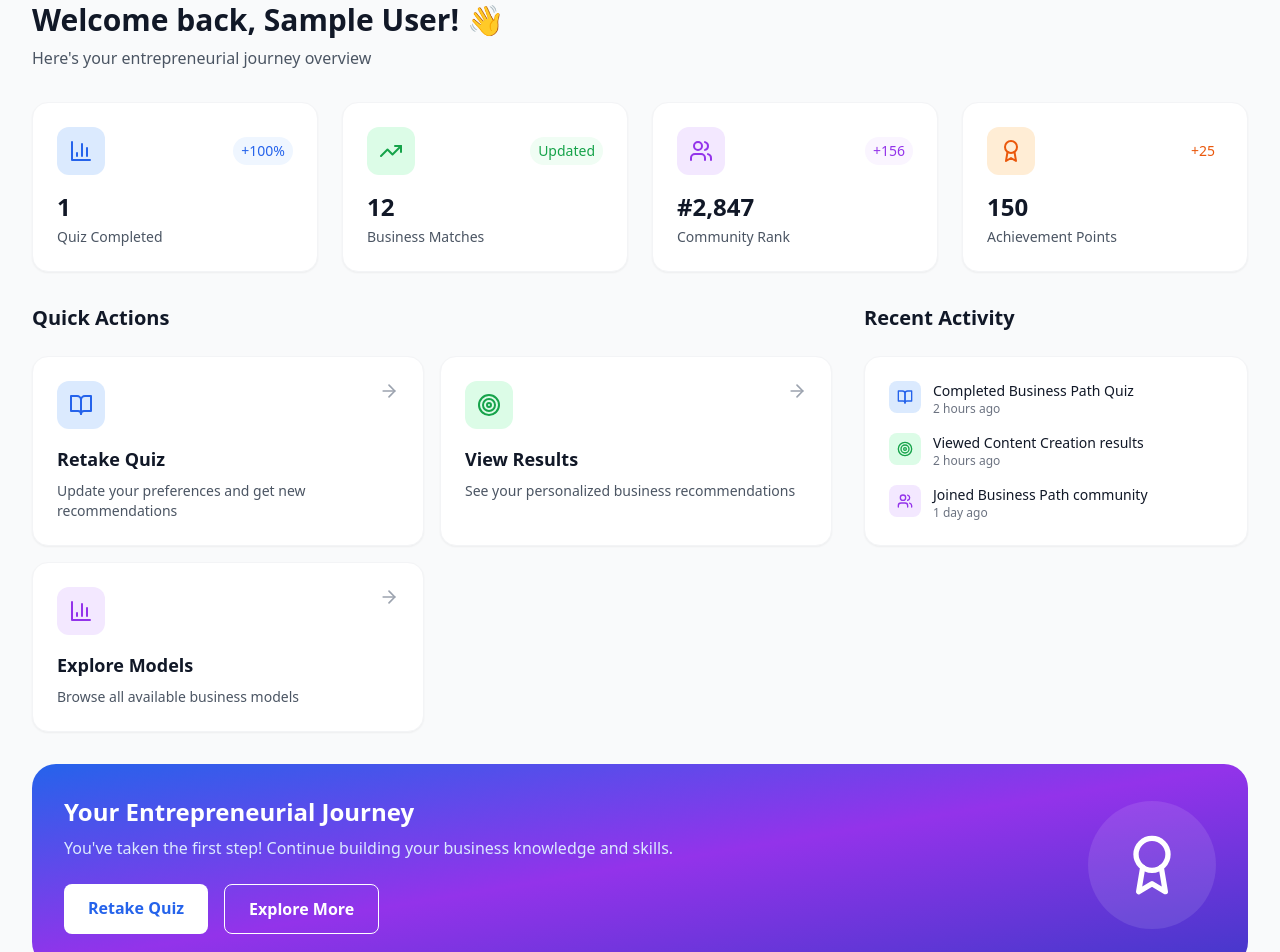
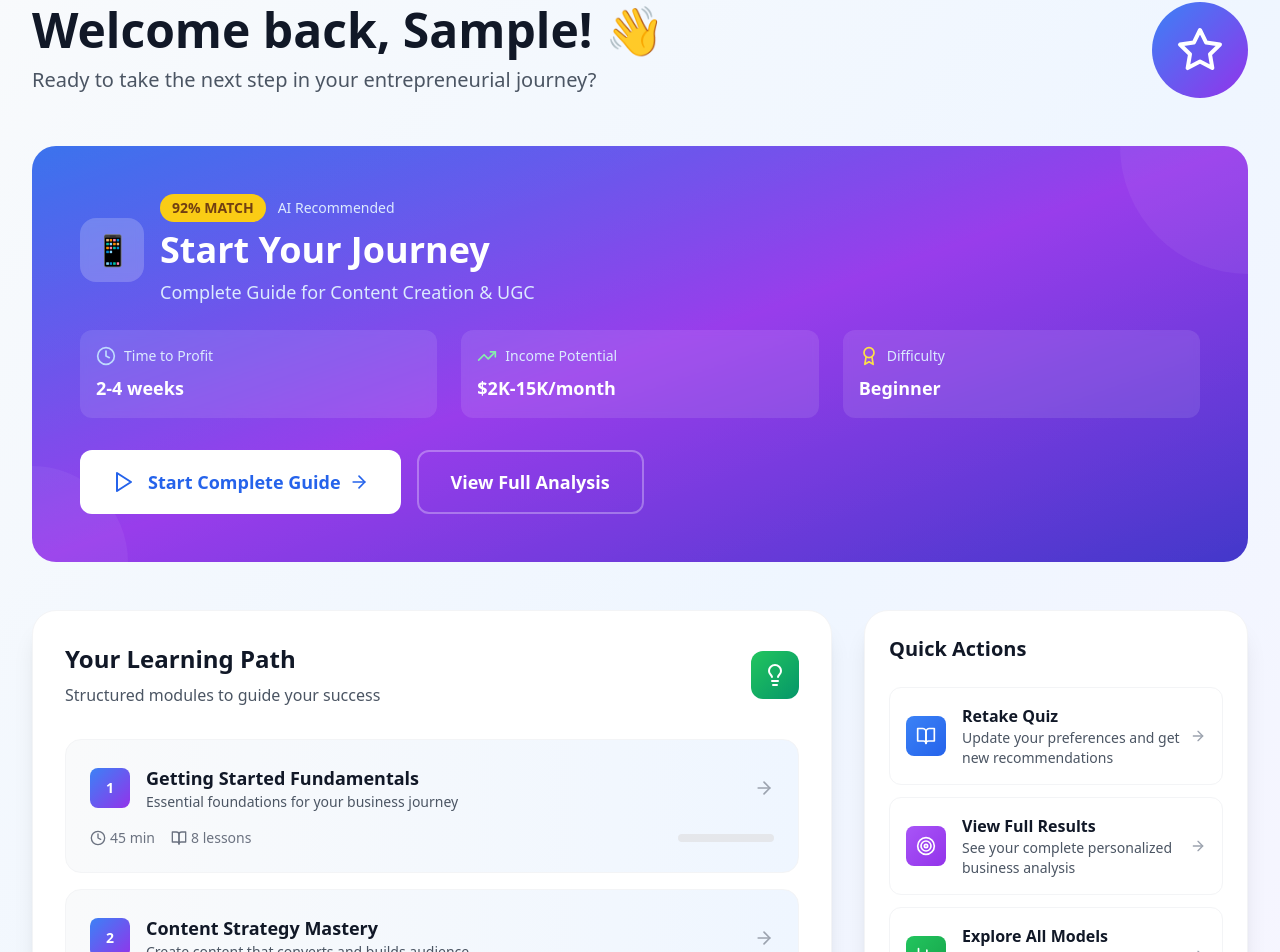
Before and after one commit to mittins2202/BizModelAI2, a React (Vite) app: page /dashboard in a window 1280 px wide. Shown: the part 95-1047 px from the top of the page. Built offline with nearby package versions, Linux system fonts and the light colour scheme; no server answers; sample sign-in values are in the browser's storage.

Commit message:
Revamp Dashboard Page

```diff
--- a/src/pages/Dashboard.tsx
+++ b/src/pages/Dashboard.tsx
@@ -1,40 +1,62 @@
 import React from 'react';
 import { motion } from 'framer-motion';
-import { BarChart3, TrendingUp, Users, Award, Calendar, ArrowRight, BookOpen, Target } from 'lucide-react';
+import {
+  ArrowRight,
+  BookOpen,
+  Target,
+  BarChart3,
+  Clock,
+  TrendingUp,
+  Zap,
+  Star,
+  CheckCircle,
+  Play,
+  Award,
+  Users,
+  Calendar,
+  Lightbulb
+} from 'lucide-react';
 import { useAuth } from '../contexts/AuthContext';
 import { Link } from 'react-router-dom';
 
 const Dashboard: React.FC = () => {
   const { user } = useAuth();
 
-  const stats = [
+  // Mock data for recommended business model - in real app this would come from quiz results
+  const recommendedBusiness = {
+    name: "Content Creation & UGC",
+    description: "Create engaging content and user-generated content for brands",
+    fitScore: 92,
+    timeToProfit: "2-4 weeks",
+    potentialIncome: "$2K-15K/month",
+    difficulty: "Beginner",
+    icon: "📱"
+  };
+
+  const quickActions = [
     {
-      icon: BarChart3,
-      label: 'Quiz Completed',
-      value: '1',
-      change: '+100%',
-      color: 'blue'
+      title: 'Retake Quiz',
+      description: 'Update your preferences and get new recommendations',
+      href: '/quiz',
+      icon: BookOpen,
+      color: 'blue',
+      gradient: 'from-blue-500 to-blue-600'
     },
     {
-      icon: TrendingUp,
-      label: 'Business Matches',
-      value: '12',
-      change: 'Updated',
-      color: 'green'
+      title: 'View Full Results',
+      description: 'See your complete personalized business analysis',
+      href: '/results',
+      icon: Target,
+      color: 'purple',
+      gradient: 'from-purple-500 to-purple-600'
     },
     {
-      icon: Users,
-      label: 'Community Rank',
-      value: '#2,847',
-      change: '+156',
-      color: 'purple'
-    },
-    {
-      icon: Award,
-      label: 'Achievement Points',
-      value: '150',
-      change: '+25',
-      color: 'orange'
+      title: 'Explore All Models',
+      description: 'Browse our complete business model database',
+      href: '/explore',
+      icon: BarChart3,
+      color: 'green',
+      gradient: 'from-green-500 to-green-600'
     }
   ];
 
@@ -59,111 +81,231 @@ const Dashboard: React.FC = () => {
     }
   ];
 
-  const quickActions = [
+  const learningModules = [
     {
-      title: 'Retake Quiz',
-      description: 'Update your preferences and get new recommendations',
-      href: '/quiz',
-      icon: BookOpen,
-      color: 'blue'
+      title: "Getting Started Fundamentals",
+      description: "Essential foundations for your business journey",
+      progress: 0,
+      duration: "45 min",
+      lessons: 8
     },
     {
-      title: 'View Results',
-      description: 'See your personalized business recommendations',
-      href: '/results',
-      icon: Target,
-      color: 'green'
+      title: "Content Strategy Mastery",
+      description: "Create content that converts and builds audience",
+      progress: 0,
+      duration: "2.5 hours",
+      lessons: 12
     },
     {
-      title: 'Explore Models',
-      description: 'Browse all available business models',
-      href: '/explore',
-      icon: BarChart3,
-      color: 'purple'
+      title: "Monetization Strategies",
+      description: "Turn your content into consistent income streams",
+      progress: 0,
+      duration: "1.8 hours",
+      lessons: 10
     }
   ];
 
   return (
-    <div className="min-h-screen bg-gray-50">
+    <div className="min-h-screen bg-gradient-to-br from-slate-50 via-blue-50 to-purple-50">
       <div className="max-w-7xl mx-auto px-4 sm:px-6 lg:px-8 py-8">
-        {/* Header */}
+        {/* Welcome Header */}
         <motion.div
           initial={{ opacity: 0, y: 20 }}
           animate={{ opacity: 1, y: 0 }}
           transition={{ duration: 0.6 }}
-          className="mb-8"
+          className="mb-12"
         >
-          <h1 className="text-3xl font-bold text-gray-900 mb-2">
-            Welcome back, {user?.name}! 👋
+          <div className="flex items-center justify-between">
+            <div>
+              <h1 className="text-4xl md:text-5xl font-bold text-gray-900 mb-3">
+                Welcome back, {user?.name?.split(' ')[0]}! 👋
               </h1>
-          <p className="text-gray-600">
-            Here's your entrepreneurial journey overview
+              <p className="text-xl text-gray-600">
+                Ready to take the next step in your entrepreneurial journey?
               </p>
+            </div>
+            <div className="hidden lg:block">
+              <div className="w-24 h-24 bg-gradient-to-br from-blue-500 to-purple-600 rounded-full flex items-center justify-center">
+                <Star className="h-12 w-12 text-white" />
+              </div>
+            </div>
+          </div>
         </motion.div>
 
-        {/* Stats Grid */}
+        {/* Start Your Journey - Main CTA */}
+        <motion.div
+          initial={{ opacity: 0, y: 30 }}
+          animate={{ opacity: 1, y: 0 }}
+          transition={{ duration: 0.8, delay: 0.2 }}
+          className="mb-12"
+        >
+          <div className="relative bg-gradient-to-br from-blue-600 via-purple-600 to-indigo-700 rounded-3xl p-8 md:p-12 overflow-hidden">
+            {/* Background decoration */}
+            <div className="absolute inset-0 bg-gradient-to-br from-white/10 to-transparent"></div>
+            <div className="absolute top-0 right-0 w-64 h-64 bg-white/5 rounded-full -translate-y-32 translate-x-32"></div>
+            <div className="absolute bottom-0 left-0 w-48 h-48 bg-white/5 rounded-full translate-y-24 -translate-x-24"></div>
+
+            <div className="relative z-10">
+              <div className="flex items-center mb-6">
+                <div className="w-16 h-16 bg-white/20 backdrop-blur-sm rounded-2xl flex items-center justify-center mr-4">
+                  <span className="text-3xl">{recommendedBusiness.icon}</span>
+                </div>
+                <div>
+                  <div className="flex items-center mb-2">
+                    <span className="bg-yellow-400 text-yellow-900 px-3 py-1 rounded-full text-sm font-bold mr-3">
+                      {recommendedBusiness.fitScore}% MATCH
+                    </span>
+                    <span className="text-blue-100 text-sm font-medium">AI Recommended</span>
+                  </div>
+                  <h2 className="text-3xl md:text-4xl font-bold text-white mb-2">
+                    Start Your Journey
+                  </h2>
+                  <p className="text-blue-100 text-lg">
+                    Complete Guide for {recommendedBusiness.name}
+                  </p>
+                </div>
+              </div>
+
+              <div className="grid md:grid-cols-3 gap-6 mb-8">
+                <div className="bg-white/10 backdrop-blur-sm rounded-xl p-4">
+                  <div className="flex items-center mb-2">
+                    <Clock className="h-5 w-5 text-blue-200 mr-2" />
+                    <span className="text-blue-100 text-sm font-medium">Time to Profit</span>
+                  </div>
+                  <div className="text-white font-bold text-lg">{recommendedBusiness.timeToProfit}</div>
+                </div>
+                <div className="bg-white/10 backdrop-blur-sm rounded-xl p-4">
+                  <div className="flex items-center mb-2">
+                    <TrendingUp className="h-5 w-5 text-green-300 mr-2" />
+                    <span className="text-blue-100 text-sm font-medium">Income Potential</span>
+                  </div>
+                  <div className="text-white font-bold text-lg">{recommendedBusiness.potentialIncome}</div>
+                </div>
+                <div className="bg-white/10 backdrop-blur-sm rounded-xl p-4">
+                  <div className="flex items-center mb-2">
+                    <Award className="h-5 w-5 text-yellow-300 mr-2" />
+                    <span className="text-blue-100 text-sm font-medium">Difficulty</span>
+                  </div>
+                  <div className="text-white font-bold text-lg">{recommendedBusiness.difficulty}</div>
+                </div>
+              </div>
+
+              <div className="flex flex-col sm:flex-row gap-4">
+                <button className="group bg-white text-blue-600 px-8 py-4 rounded-xl font-bold text-lg hover:bg-blue-50 transition-all duration-300 transform hover:scale-[1.02] flex items-center justify-center">
+                  <Play className="h-6 w-6 mr-3" />
+                  Start Complete Guide
+                  <ArrowRight className="h-5 w-5 ml-2 group-hover:translate-x-1 transition-transform" />
+                </button>
+                <Link
+                  to="/results"
+                  className="border-2 border-white/30 text-white px-8 py-4 rounded-xl font-bold text-lg hover:bg-white/10 transition-all duration-300 flex items-center justify-center"
+                >
+                  View Full Analysis
+                </Link>
+              </div>
+            </div>
+          </div>
+        </motion.div>
+
+        <div className="grid grid-cols-1 lg:grid-cols-3 gap-8">
+          {/* Learning Path */}
           <motion.div
             initial={{ opacity: 0, y: 20 }}
             animate={{ opacity: 1, y: 0 }}
-          transition={{ duration: 0.6, delay: 0.1 }}
-          className="grid grid-cols-1 md:grid-cols-2 lg:grid-cols-4 gap-6 mb-8"
+            transition={{ duration: 0.6, delay: 0.3 }}
+            className="lg:col-span-2"
           >
-          {stats.map((stat, index) => (
+            <div className="bg-white rounded-3xl shadow-xl border border-gray-100 p-8">
+              <div className="flex items-center justify-between mb-8">
+                <div>
+                  <h2 className="text-2xl font-bold text-gray-900 mb-2">Your Learning Path</h2>
+                  <p className="text-gray-600">Structured modules to guide your success</p>
+                </div>
+                <div className="w-12 h-12 bg-gradient-to-br from-green-500 to-emerald-600 rounded-xl flex items-center justify-center">
+                  <Lightbulb className="h-6 w-6 text-white" />
+                </div>
+              </div>
+
+              <div className="space-y-4">
+                {learningModules.map((module, index) => (
                   <div
                     key={index}
-              className="bg-white rounded-2xl p-6 shadow-sm border border-gray-100 hover:shadow-md transition-shadow"
+                    className="group bg-gradient-to-r from-gray-50 to-blue-50 rounded-2xl p-6 hover:from-blue-50 hover:to-purple-50 transition-all duration-300 cursor-pointer border border-gray-100 hover:border-blue-200"
                   >
                     <div className="flex items-center justify-between mb-4">
-                <div className={`w-12 h-12 bg-${stat.color}-100 rounded-xl flex items-center justify-center`}>
-                  <stat.icon className={`h-6 w-6 text-${stat.color}-600`} />
+                      <div className="flex items-center">
+                        <div className="w-10 h-10 bg-gradient-to-br from-blue-500 to-purple-600 rounded-lg flex items-center justify-center mr-4">
+                          <span className="text-white font-bold text-sm">{index + 1}</span>
                         </div>
-                <span className={`text-sm font-medium text-${stat.color}-600 bg-${stat.color}-50 px-2 py-1 rounded-full`}>
-                  {stat.change}
+                        <div>
+                          <h3 className="text-lg font-bold text-gray-900 group-hover:text-blue-600 transition-colors">
+                            {module.title}
+                          </h3>
+                          <p className="text-gray-600 text-sm">{module.description}</p>
+                        </div>
+                      </div>
+                      <ArrowRight className="h-5 w-5 text-gray-400 group-hover:text-blue-600 group-hover:translate-x-1 transition-all" />
+                    </div>
+
+                    <div className="flex items-center justify-between">
+                      <div className="flex items-center space-x-4 text-sm text-gray-500">
+                        <span className="flex items-center">
+                          <Clock className="h-4 w-4 mr-1" />
+                          {module.duration}
+                        </span>
+                        <span className="flex items-center">
+                          <BookOpen className="h-4 w-4 mr-1" />
+                          {module.lessons} lessons
                         </span>
                       </div>
-              <h3 className="text-2xl font-bold text-gray-900 mb-1">{stat.value}</h3>
-              <p className="text-gray-600 text-sm">{stat.label}</p>
+                      <div className="w-24 bg-gray-200 rounded-full h-2">
+                        <div
+                          className="bg-gradient-to-r from-blue-500 to-purple-600 h-2 rounded-full transition-all duration-300"
+                          style={{ width: `${module.progress}%` }}
+                        ></div>
+                      </div>
+                    </div>
                   </div>
                 ))}
+              </div>
+            </div>
           </motion.div>
 
-        <div className="grid grid-cols-1 lg:grid-cols-3 gap-8">
-          {/* Quick Actions */}
+          {/* Sidebar */}
           <motion.div
             initial={{ opacity: 0, y: 20 }}
             animate={{ opacity: 1, y: 0 }}
-            transition={{ duration: 0.6, delay: 0.2 }}
-            className="lg:col-span-2"
+            transition={{ duration: 0.6, delay: 0.4 }}
+            className="space-y-8"
           >
+            {/* Quick Actions */}
+            <div className="bg-white rounded-3xl shadow-xl border border-gray-100 p-6">
               <h2 className="text-xl font-bold text-gray-900 mb-6">Quick Actions</h2>
-            <div className="grid grid-cols-1 md:grid-cols-2 gap-4">
+              <div className="space-y-3">
                 {quickActions.map((action, index) => (
                   <Link
                     key={index}
                     to={action.href}
-                  className="bg-white rounded-2xl p-6 shadow-sm border border-gray-100 hover:shadow-md transition-all duration-300 transform hover:scale-[1.02] group"
+                    className="group flex items-center p-4 rounded-xl hover:bg-gray-50 transition-all duration-300 border border-gray-100 hover:border-gray-200"
                   >
-                  <div className="flex items-start justify-between mb-4">
-                    <div className={`w-12 h-12 bg-${action.color}-100 rounded-xl flex items-center justify-center`}>
-                      <action.icon className={`h-6 w-6 text-${action.color}-600`} />
+                    <div className={`w-10 h-10 bg-gradient-to-br ${action.gradient} rounded-lg flex items-center justify-center mr-4`}>
+                      <action.icon className="h-5 w-5 text-white" />
                     </div>
-                    <ArrowRight className="h-5 w-5 text-gray-400 group-hover:text-gray-600 transition-colors" />
+                    <div className="flex-1">
+                      <h3 className="font-semibold text-gray-900 group-hover:text-blue-600 transition-colors">
+                        {action.title}
+                      </h3>
+                      <p className="text-gray-600 text-sm">{action.description}</p>
                     </div>
-                  <h3 className="text-lg font-semibold text-gray-900 mb-2">{action.title}</h3>
-                  <p className="text-gray-600 text-sm">{action.description}</p>
+                    <ArrowRight className="h-4 w-4 text-gray-400 group-hover:text-blue-600 group-hover:translate-x-1 transition-all" />
                   </Link>
                 ))}
               </div>
-          </motion.div>
+            </div>
 
             {/* Recent Activity */}
-          <motion.div
-            initial={{ opacity: 0, y: 20 }}
-            animate={{ opacity: 1, y: 0 }}
-            transition={{ duration: 0.6, delay: 0.3 }}
-          >
+            <div className="bg-white rounded-3xl shadow-xl border border-gray-100 p-6">
               <h2 className="text-xl font-bold text-gray-900 mb-6">Recent Activity</h2>
-            <div className="bg-white rounded-2xl p-6 shadow-sm border border-gray-100">
               <div className="space-y-4">
                 {recentActivity.map((activity, index) => (
                   <div key={index} className="flex items-start space-x-3">
@@ -178,48 +320,33 @@ const Dashboard: React.FC = () => {
                 ))}
               </div>
             </div>
-          </motion.div>
-        </div>
 
-        {/* Progress Section */}
-        <motion.div
-          initial={{ opacity: 0, y: 20 }}
-          animate={{ opacity: 1, y: 0 }}
-          transition={{ duration: 0.6, delay: 0.4 }}
-          className="mt-8"
-        >
-          <div className="bg-gradient-to-br from-blue-600 via-purple-600 to-indigo-700 rounded-3xl p-8 text-white">
-            <div className="flex items-center justify-between">
+            {/* Progress Motivation */}
+            <div className="bg-gradient-to-br from-green-500 to-emerald-600 rounded-3xl p-6 text-white">
+              <div className="flex items-center mb-4">
+                <Zap className="h-8 w-8 mr-3" />
                 <div>
-                <h2 className="text-2xl font-bold mb-2">Your Entrepreneurial Journey</h2>
-                <p className="text-blue-100 mb-6">
-                  You've taken the first step! Continue building your business knowledge and skills.
-                </p>
-                <div className="flex space-x-4">
-                  <Link
-                    to="/quiz"
-                    className="bg-white text-blue-600 px-6 py-3 rounded-lg font-semibold hover:bg-blue-50 transition-colors"
-                  >
-                    Retake Quiz
-                  </Link>
-                  <Link
-                    to="/explore"
-                    className="border border-white text-white px-6 py-3 rounded-lg font-semibold hover:bg-white/10 transition-colors"
-                  >
-                    Explore More
-                  </Link>
+                  <h3 className="text-lg font-bold">You're on track!</h3>
+                  <p className="text-green-100 text-sm">Keep up the momentum</p>
                 </div>
               </div>
-              <div className="hidden lg:block">
-                <div className="w-32 h-32 bg-white/10 rounded-full flex items-center justify-center">
-                  <Award className="h-16 w-16 text-white" />
+              <p className="text-green-100 text-sm mb-4">
+                You've taken the first crucial step. Now it's time to turn insights into action.
+              </p>
+              <div className="bg-white/20 rounded-lg p-3">
+                <div className="flex items-center justify-between text-sm">
+                  <span>Journey Progress</span>
+                  <span>15%</span>
                 </div>
+                <div className="w-full bg-white/20 rounded-full h-2 mt-2">
+                  <div className="bg-white h-2 rounded-full w-[15%]"></div>
                 </div>
               </div>
             </div>
           </motion.div>
         </div>
       </div>
+    </div>
   );
 };
 
```
Lines whose indentation alone changed are shown as unchanged.
